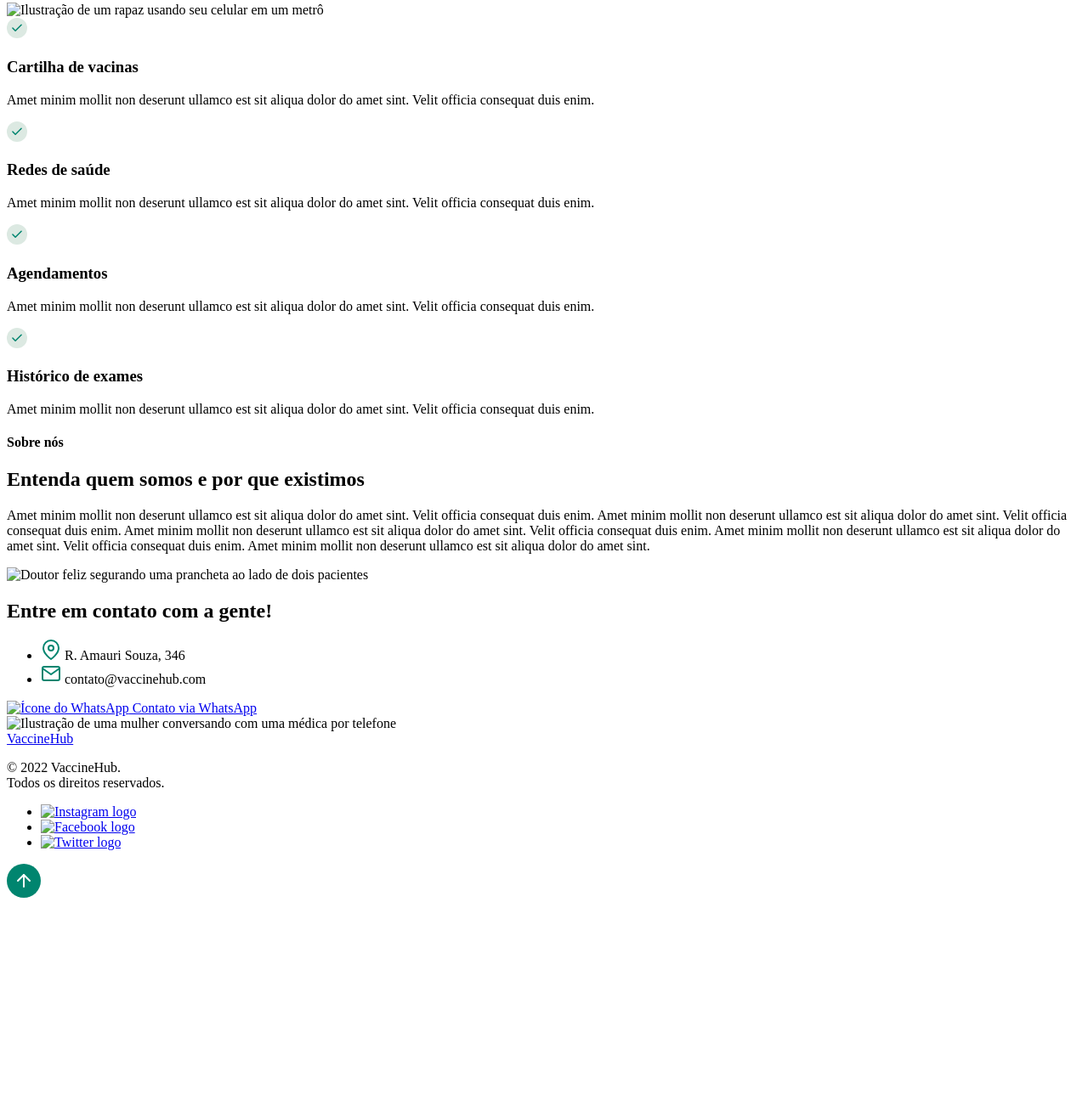
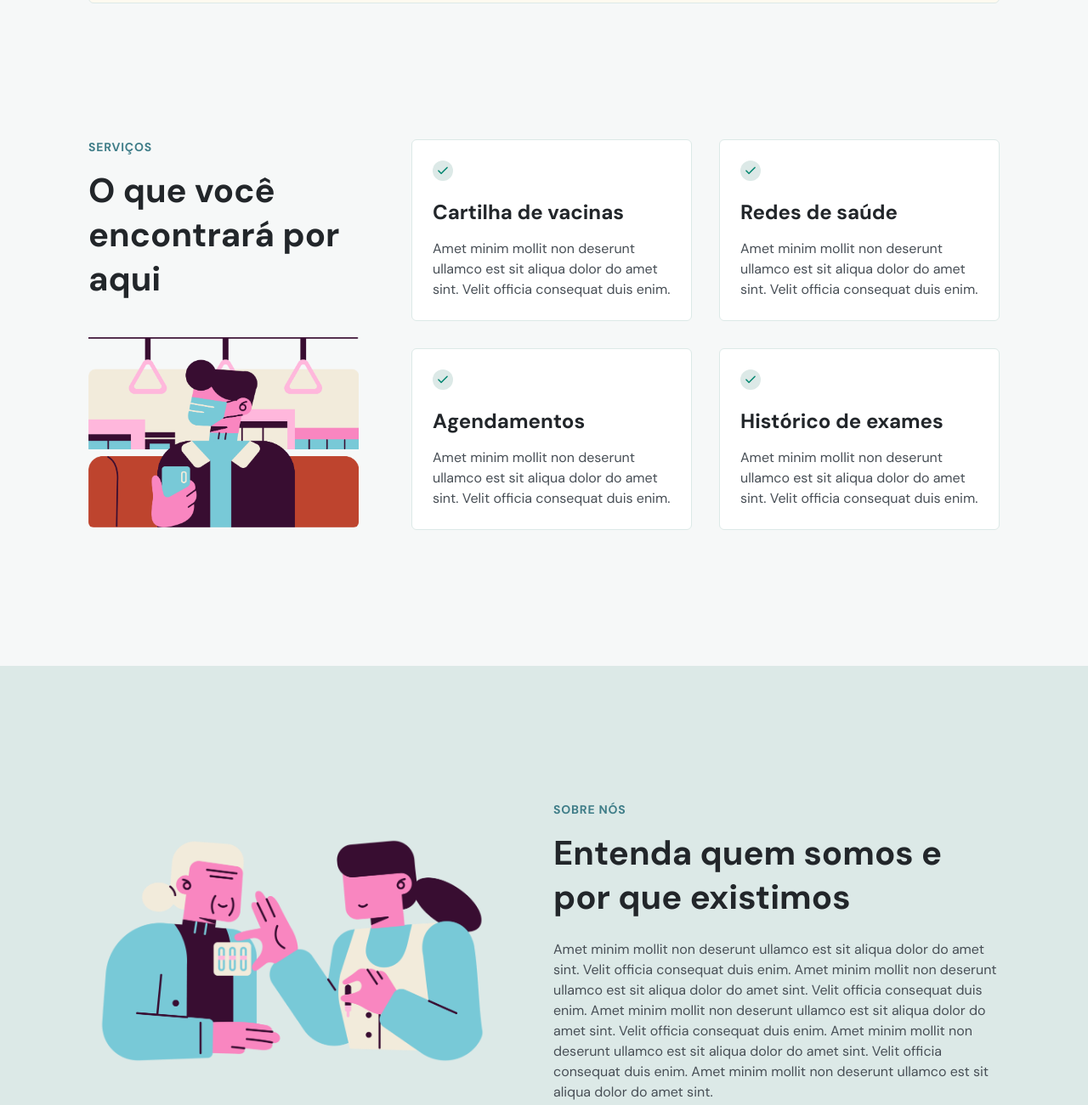
Before and after one commit to edusmpaio/vaccinehub, a plain HTML site: page index.html in a window 1280 px wide. Shown: the part 816-2117 px from the top of the page at 85% size. Before the commit the page ends 1885 px from the top, so only its background shows below. Drawn offline with nearby package versions, Linux system fonts and the light colour scheme; the site is published under a folder, as on GitHub Pages, so addresses that start at the root find nothing.

Commit message:
ajuste de links relativos

```diff
--- a/index.html
+++ b/index.html
@@ -5,7 +5,7 @@
     <meta name="viewport" content="width=device-width, initial-scale=1.0" />
     <title>VaccineHub</title>
     <link rel="shortcut icon" href="/assets/icons/syringe.svg" />
-    <link rel="stylesheet" href="/style.css" />
+    <link rel="stylesheet" href="./style.css" />
 
     <link rel="preconnect" href="https://fonts.googleapis.com" />
     <link rel="preconnect" href="https://fonts.gstatic.com" crossorigin />
@@ -36,7 +36,7 @@
             <li>
               <a href="https://www.instagram.com/" target="_blank">
                 <img
-                  src="/assets/icons/social-medias/instagram-logo.svg"
+                  src="./assets/icons/social-medias/instagram-logo.svg"
                   alt="Instagram logo"
                 />
               </a>
@@ -44,7 +44,7 @@
             <li>
               <a href="https://www.facebook.com/" target="_blank">
                 <img
-                  src="/assets/icons/social-medias/facebook-logo.svg"
+                  src="./assets/icons/social-medias/facebook-logo.svg"
                   alt="Facebook logo"
                 />
               </a>
@@ -52,7 +52,7 @@
             <li>
               <a href="https://twitter.com/" target="_blank">
                 <img
-                  src="/assets/icons/social-medias/twitter-logo.svg"
+                  src="./assets/icons/social-medias/twitter-logo.svg"
                   alt="Twitter logo"
                 />
               </a>
@@ -136,7 +136,7 @@
               de saúde mais próximos da sua casa.
             </p>
             <button class="button">
-              <img src="assets/icons/download.svg" alt="Ícone do WhatsApp" />
+              <img src="./assets/icons/download.svg" alt="Ícone do WhatsApp" />
               Baixe o aplicativo
             </button>
           </div>
@@ -144,7 +144,7 @@
 
         <div class="col-b">
           <img
-            src="/assets/images/doctor-illustration.png"
+            src="./assets/images/doctor-illustration.png"
             alt="Ilustração de um médico usando máscara e segurando uma seringa"
             id="home-img"
           />
@@ -175,7 +175,7 @@
             <h2>O que você encontrará por aqui</h2>
           </header>
           <img
-            src="/assets/images/boy-with-phone.png"
+            src="./assets/images/boy-with-phone.png"
             alt="Ilustração de um rapaz usando seu celular em um metrô"
           />
         </div>
@@ -309,7 +309,7 @@
 
         <div class="col-b">
           <img
-            src="/assets/images/doctor-and-patient.png"
+            src="./assets/images/doctor-and-patient.png"
             alt="Doutor feliz segurando uma prancheta ao lado de dois pacientes"
           />
         </div>
@@ -385,7 +385,7 @@
               class="button"
             >
               <img
-                src="/assets/icons/social-medias/whatsapp-icon.svg"
+                src="./assets/icons/social-medias/whatsapp-icon.svg"
                 alt="Ícone do WhatsApp"
               />
               Contato via WhatsApp
@@ -396,7 +396,7 @@
         <div class="col-b">
           <img
             id="boy-img"
-            src="/assets/images/contact-phone-illustration.png"
+            src="./assets/images/contact-phone-illustration.png"
             alt="Ilustração de uma mulher conversando com uma médica por telefone"
           />
         </div>
@@ -419,7 +419,7 @@
             <li>
               <a href="https://www.instagram.com/" target="_blank">
                 <img
-                  src="/assets/icons/social-medias/instagram-logo.svg"
+                  src="./assets/icons/social-medias/instagram-logo.svg"
                   alt="Instagram logo"
                 />
               </a>
@@ -427,7 +427,7 @@
             <li>
               <a href="https://www.facebook.com/" target="_blank">
                 <img
-                  src="/assets/icons/social-medias/facebook-logo.svg"
+                  src="./assets/icons/social-medias/facebook-logo.svg"
                   alt="Facebook logo"
                 />
               </a>
@@ -435,7 +435,7 @@
             <li>
               <a href="https://twitter.com/" target="_blank">
                 <img
-                  src="/assets/icons/social-medias/twitter-logo.svg"
+                  src="./assets/icons/social-medias/twitter-logo.svg"
                   alt="Twitter logo"
                 />
               </a>
@@ -474,6 +474,6 @@
     <!-- ScrollReveal lib -->
     <script src="https://unpkg.com/scrollreveal"></script>
     <!-- Main script -->
-    <script src="main.js"></script>
+    <script src="./main.js"></script>
   </body>
 </html>
```
